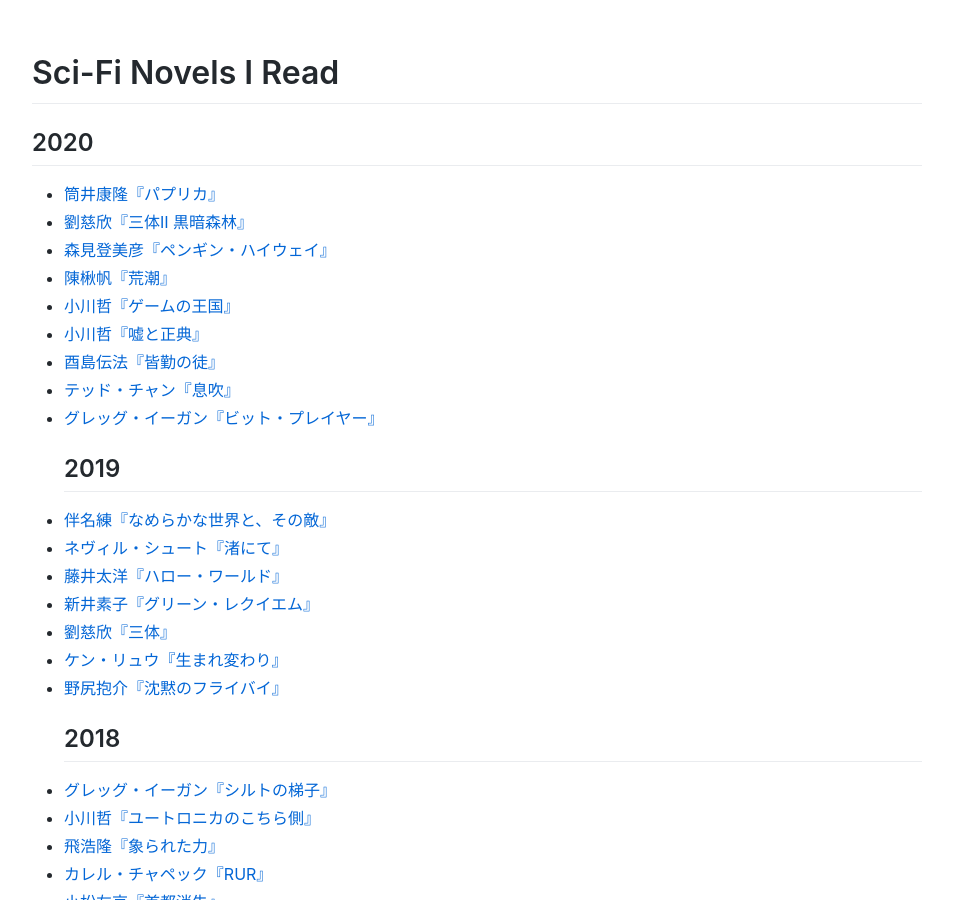
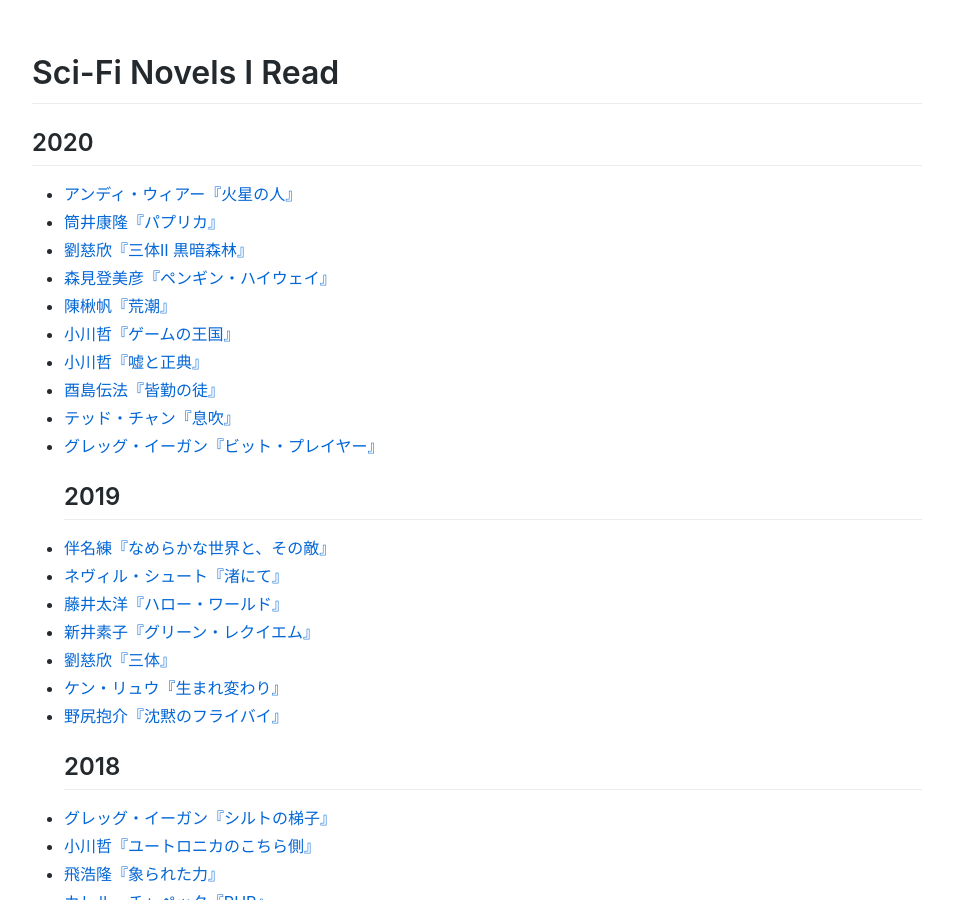
Before and after one commit to sankichi92/sankichi.net, a Jekyll site: the page built from sci-fi.md, in a window 1280 px wide and 900 px high. Shown: the whole window, without its empty margins (163-1116 px from the left). Built offline with Jekyll 4.4.1, drawn with Linux system fonts in a browser that asks for light colours; our own code applies the rules of GitHub Pages for plain Markdown files.

Commit message:
アンディ・ウィアー『火星の人』

```diff
--- a/_data/sci-fi-novels.yml
+++ b/_data/sci-fi-novels.yml
@@ -1,3 +1,8 @@
+- title: 火星の人
+  author: アンディ・ウィアー
+  asin: B00O1VJZLO
+  date: 2020-08-30
+
 - title: パプリカ
   author: 筒井康隆
   asin: B0099FKZ3Y
```
